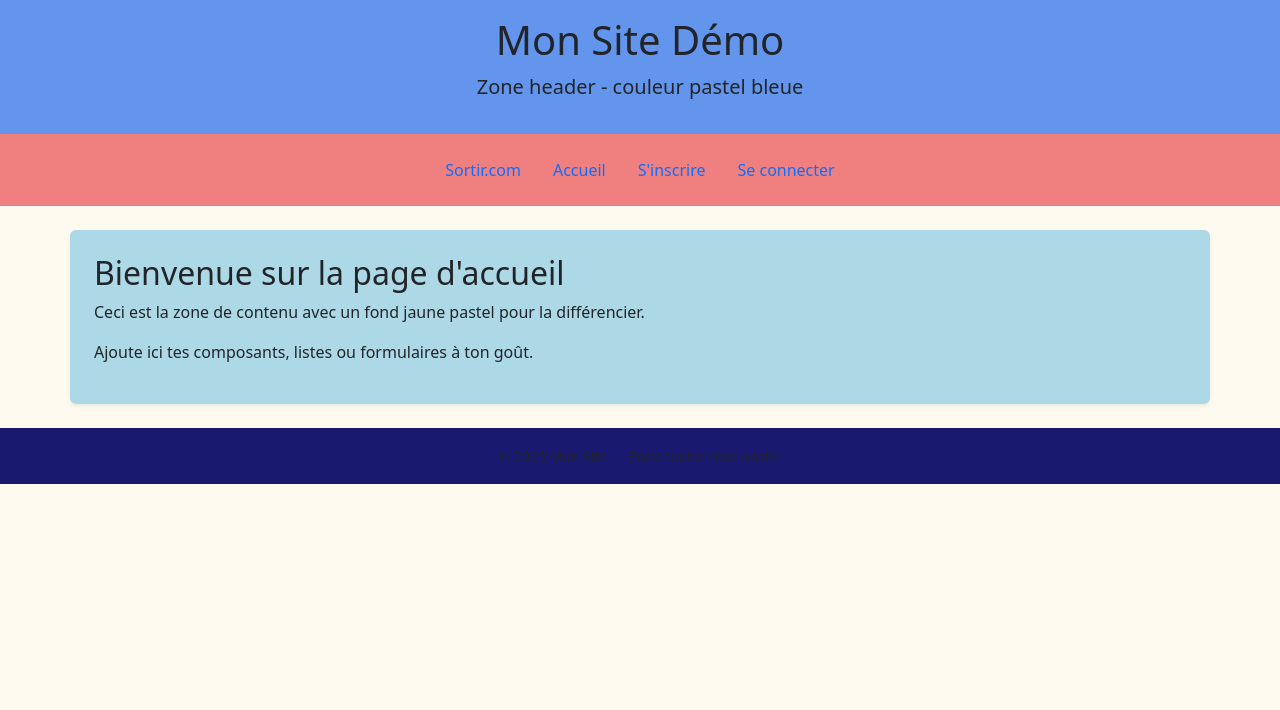
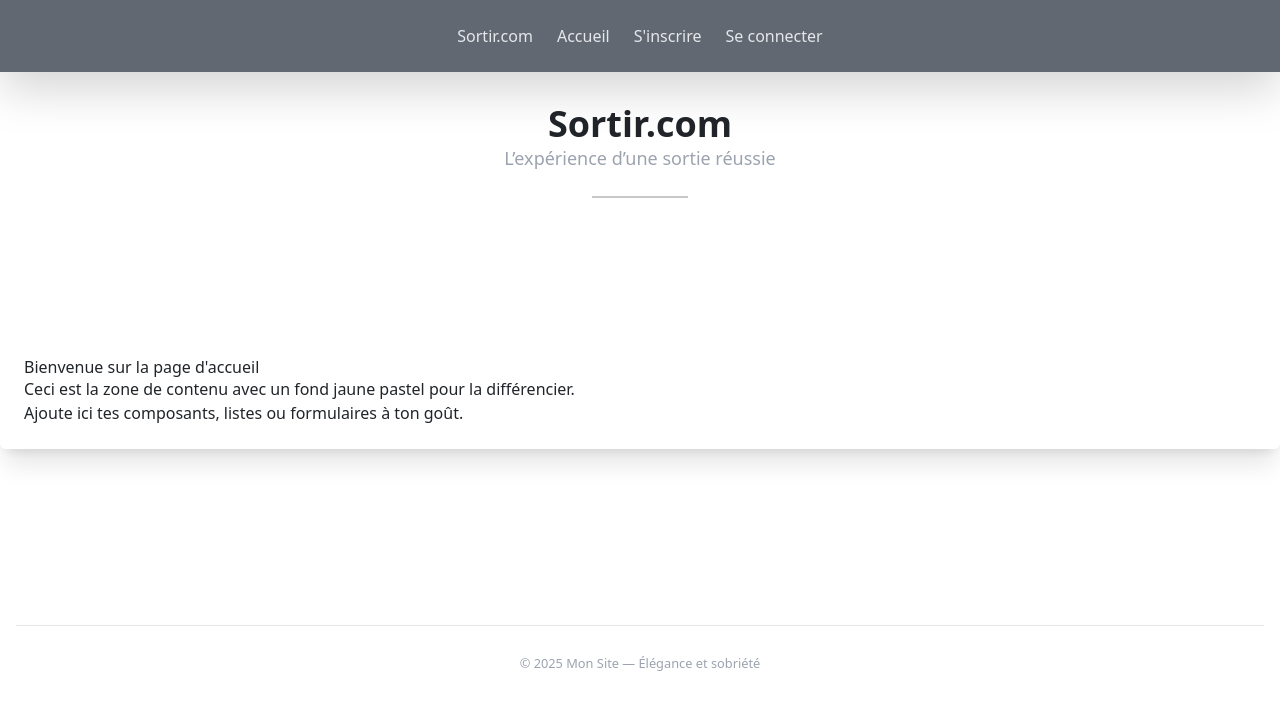
Before and after one commit to Federico2235/Sortir.com, a Symfony app: template templates/main/index.html.twig in a window 1280 px wide. Shown: the top 710 px of the page. Run offline with Twig, Linux system fonts and the light colour scheme; the template is opened without the code that fills it, so the values that code supplies are empty; some libraries are stand-ins or nearby versions.

Commit message:
Création et modification du CSS et implémentation du framework Tailwind CSS

```diff
--- a/src/Controller/MainController.php
+++ b/src/Controller/MainController.php
@@ -29,4 +29,6 @@ final class MainController extends AbstractController
         return $this->render('main/profil.html.twig');
     }
 
+
+
 }
--- a/templates/layouts/_footer.html.twig
+++ b/templates/layouts/_footer.html.twig
@@ -1,3 +1,3 @@
-<div class="text-center">
-    <small>© {{ "now"|date("Y") }} Mon Site — Zone footer rose pastel</small>
-</div>
+<footer class="p-4 mt-16 text-center border-t ">
+    <small class="text-gray-400">© {{ "now"|date("Y") }} Mon Site — Élégance et sobriété</small>
+</footer>
--- a/templates/layouts/_header.html.twig
+++ b/templates/layouts/_header.html.twig
@@ -1,4 +1,5 @@
-<div class="text-center">
-    <h1>Mon Site Démo</h1>
-    <p class="lead">Zone header - couleur pastel bleue</p>
+<div class="text-center p-6">
+    <h1 class="text-4xl font-semibold">Sortir.com</h1>
+    <p class="text-lg text-gray-400">L’expérience d’une sortie réussie</p>
+    <hr class="mt-4 border-t-2 w-24 mx-auto">
 </div>
--- a/templates/layouts/_navigation.html.twig
+++ b/templates/layouts/_navigation.html.twig
@@ -1,35 +1,13 @@
-<ul class="nav justify-content-center">
-    <li class="nav-item">
-        <a class="nav-link active" aria-current="page" href="#">Sortir.com</a>
-    </li>
-    {#  {% if admin %}
-        <li class="nav-item">
-            <a class="nav-link" href="#">Villes</a>
-        </li>
-        <li class="nav-item">
-            <a class="nav-link" href="#">Sites</a>
-        </li>
-    {% endif %} #}
-    <li class="nav-item">
-        <a class="nav-link" href="#">Accueil</a>
-    </li>
-
-
-
-     {% if app.user %}
-    <li class="nav-item">
-        <a class="nav-link" href="{{ path('app_profil') }}">Mon profil</a>
-    </li>
-    <li class="nav-item">
-        <a class="nav-link" href="{{ path('app_logout') }}">Se déconnecter</a>
-    </li>
-
-    {% else %}
-    <li class="nav-item">
-        <a class="nav-link" href="{{ path('app_register') }}">S'inscrire</a>
-    </li>
-    <li class="nav-item">
-        <a class="nav-link" href="{{ path('app_login') }}">Se connecter</a>
-    </li>
-    {% endif %}
-</ul>
+<nav class="fixed top-0 left-0 right-0 z-50">
+    <ul class="flex justify-center space-x-6 p-4 bg-gray-800 bg-opacity-70 backdrop-blur-md shadow-lg">
+        <li><a class="text-gray-200 hover:text-orange-400 transition-colors" href="#">Sortir.com</a></li>
+        <li><a class="text-gray-200 hover:text-orange-400 transition-colors" href="#">Accueil</a></li>
+        {% if app.user %}
+            <li><a class="text-gray-200 hover:text-orange-400 transition-colors" href="#">Mon profil</a></li>
+            <li><a class="text-gray-200 hover:text-orange-400 transition-colors" href="{{ path('app_logout') }}">Se déconnecter</a></li>
+        {% else %}
+            <li><a class="text-gray-200 hover:text-orange-400 transition-colors" href="{{ path('app_register') }}">S'inscrire</a></li>
+            <li><a class="text-gray-200 hover:text-orange-400 transition-colors" href="{{ path('app_login') }}">Se connecter</a></li>
+        {% endif %}
+    </ul>
+</nav>
--- a/templates/layouts/layout.html.twig
+++ b/templates/layouts/layout.html.twig
@@ -1,17 +1,21 @@
 {% extends 'main/base.html.twig' %}
 
 {% block body %}
-<header class="p-3">
+  <header class="p-3 mt-16">
     {% include 'layouts/_header.html.twig' %}
   </header>
 
-<nav class="p-3">
+  <nav class="fixed top-0 left-0 right-0 z-50">
     {% include 'layouts/_navigation.html.twig' %}
   </nav>
 
-<main class="container p-4 my-4 rounded shadow-sm">
+
+  <main class="container p-6 my-24 bg-opacity-90 backdrop-blur-md rounded-md shadow-xl">
     {% block content %}{% endblock %}
   </main>
+
+
+
 
   <footer class="p-3 mt-4">
     {% include 'layouts/_footer.html.twig' %}
--- a/templates/main/base.html.twig
+++ b/templates/main/base.html.twig
@@ -5,6 +5,9 @@
     <meta name="viewport" content="width=device-width, initial-scale=1.0">
     <title>{% block title %}Mon Site{% endblock %}</title>
     <link href="https://cdn.jsdelivr.net/npm/bootstrap@5.3.3/dist/css/bootstrap.min.css" rel="stylesheet">
+    <link href="https://fonts.googleapis.com/css2?family=Roboto&display=swap" rel="stylesheet">
+    <script src="https://cdn.tailwindcss.com"></script>
+
     {% block stylesheets %}
         <link rel="stylesheet" href="{{ asset('css/app.css') }}">
     {% endblock %}
```
Also changed, not shown: public/css/app.css (deleted). Lines whose indentation alone changed are shown as unchanged.
